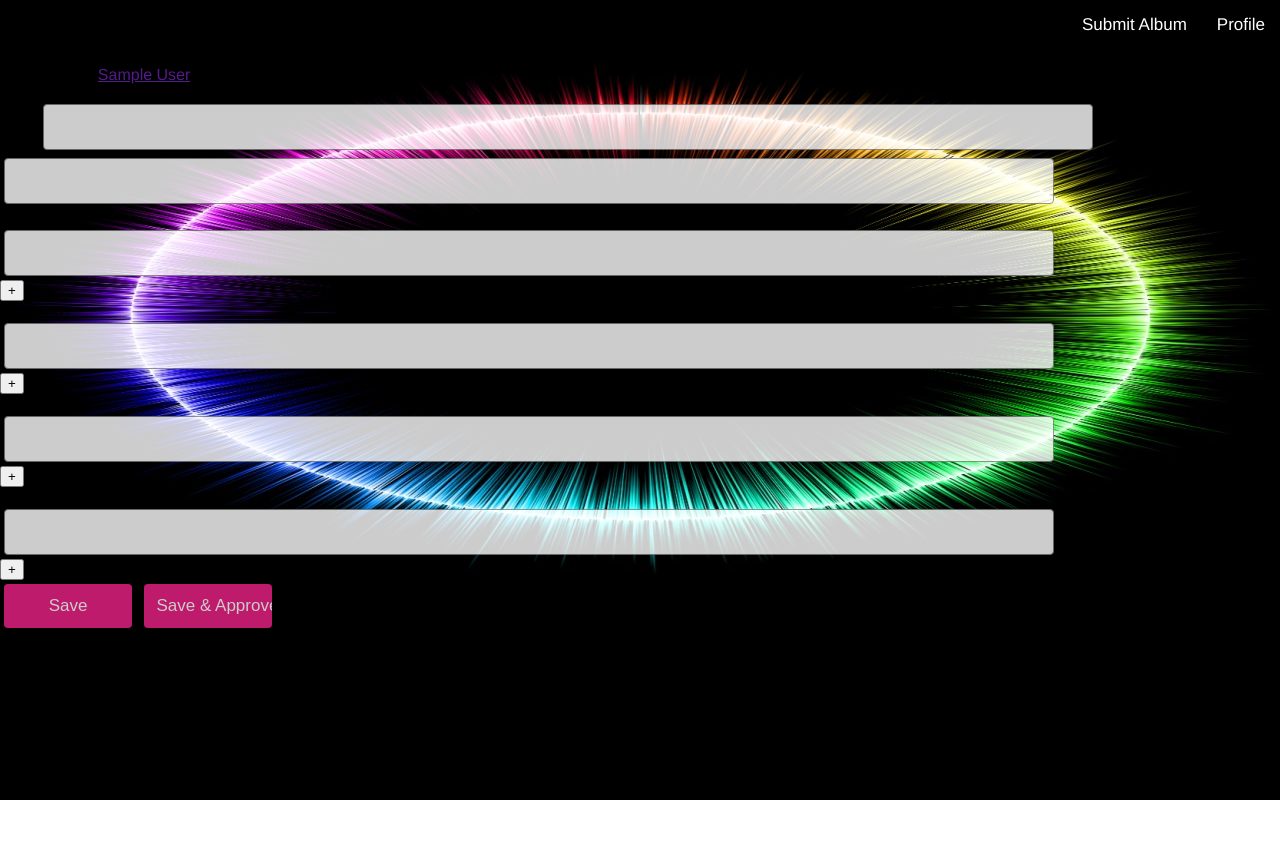
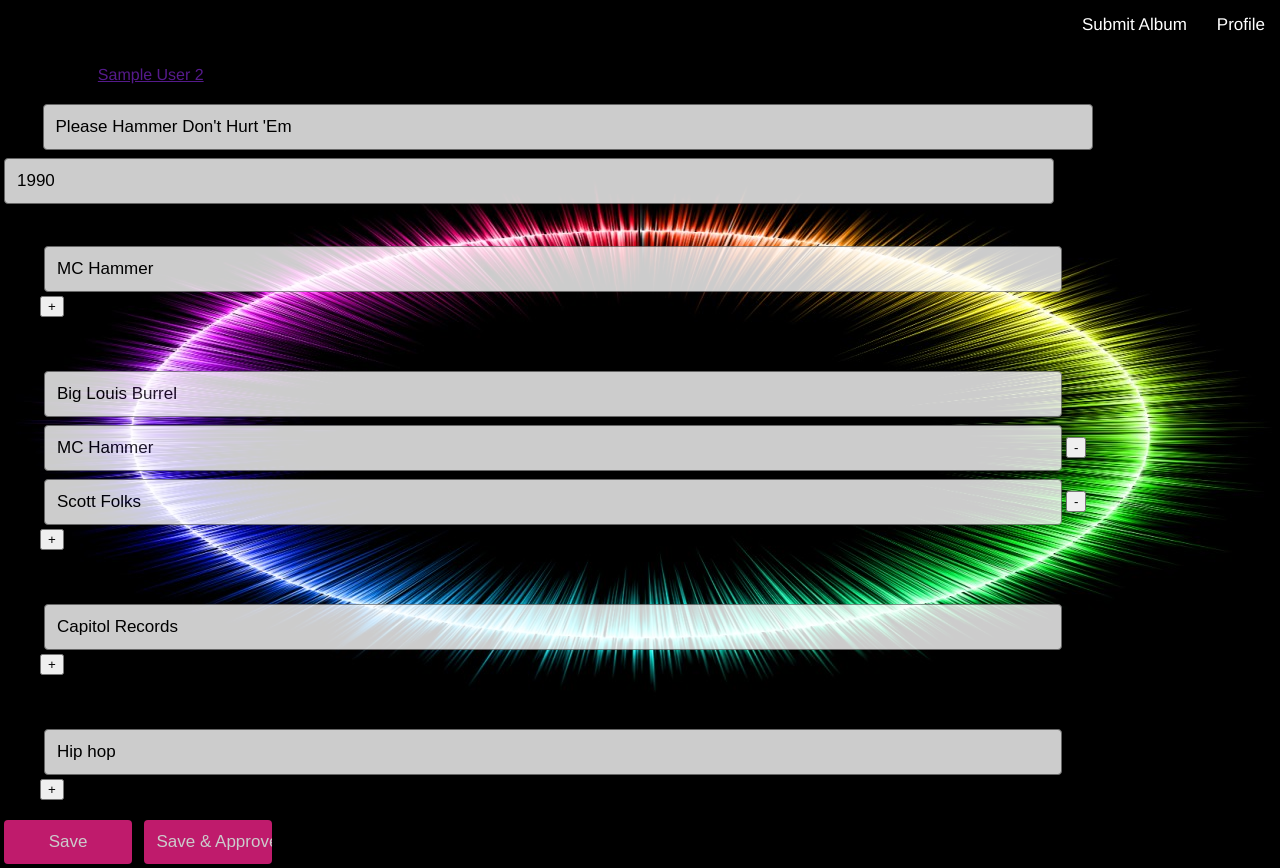
Before and after one commit to NoteWorthy-Team/NoteWorthy, a plain HTML site: page admin-album-editor.html in a window 1280 px wide. Before the commit the page ends 800 px from the top, so only its background shows below. Drawn offline with Linux system fonts and the light colour scheme.

Commit message:
Populate admin album submission editor form when page loads.

```diff
--- a/AlbumEditor.js
+++ b/AlbumEditor.js
@@ -12,21 +12,26 @@
     e.preventDefault();
     const clickedButton = e.target;
     const parentList = clickedButton.parentElement;
+    addFieldToElement(parentList);
 
-    const newTextInput = document.createElement("input");
-    newTextInput.type = "text";
-    newTextInput.className = "albumInfoInput";
-    const newContainer = document.createElement("div");
+}
+
+function addFieldToElement(element) {
+    const plusButton = element.getElementsByClassName("addInputButton")[0]; //There always be exactly one per div
+    const newField = document.createElement("input");
+    newField.type = "text";
+    newField.className = "albumInfoInput";
+    const newContainer = document.createElement("li");
     newContainer.className = "inputContainer";
-    newContainer.appendChild(newTextInput);
-    parentList.insertBefore(newContainer, clickedButton);
-    const removeButton = document.createElement("button");
-    removeButton.type="button";
-    removeButton.class="removeInputButton";
+    newContainer.appendChild(newField);
+    element.insertBefore(newContainer, plusButton);
+    const minusButton = document.createElement("button");
+    minusButton.type="button";
+    minusButton.class="removeInputButton";
     const removeButtonText = document.createTextNode("-");
-    removeButton.appendChild(removeButtonText);
-    newContainer.appendChild(removeButton);
-    removeButton.addEventListener("click", removeField);
+    minusButton.appendChild(removeButtonText);
+    newContainer.appendChild(minusButton);
+    minusButton.addEventListener("click", removeField);
 }
 
 function removeField(e) {
@@ -36,6 +41,146 @@
     parentList.removeChild(container);
 }
 
+function populateForm() {
+    const submitterNameLink = document.getElementById("submitterName");
+    const submissionDateSpan = document.getElementById("submissionDate");
+    album = getAlbumData();
+    const submitterNameText = document.createTextNode(album.submitter.name);
+    submitterNameLink.appendChild(submitterNameText);
+    const submissionDateText = document.createTextNode(album.submissionDate);
+    submissionDateSpan.appendChild(submissionDateText);
+    populateTitleField(album);
+    populateYearField(album);
+    populateArtistList(album);
+    populateProducerList(album);
+    populateLabelList(album);
+    populateGenreList(album);
+
+    populateTrackList();
+}
+function populateTitleField(album) {
+    titleField = document.getElementById("albumTitle");
+    titleField.value = album.title;
+}
+function populateYearField(album) {
+    yearField = document.getElementById("albumYear");
+    yearField.value = album.year;
+}
+
+function populateArtistList(album) {
+    const artistList = document.getElementById("artistList");
+    populateListElement(artistList, album.artist);
+
+}
+
+function populateProducerList(album) {
+    const producerList = document.getElementById("producerList");
+    populateListElement(producerList, album.producer);
+}
+
+function populateLabelList(album) {
+    const labelList = document.getElementById("labelList");
+    populateListElement(labelList, album.label);
+}
+function populateGenreList(album) {
+    const genreList = document.getElementById("genreList");
+    populateListElement(genreList, album.genre);
+}
+function populateTrackList(album) {
+    const albumTrackList = document.getElementById("albumTrackList");
+    throw "Not implemented";
+}
+
+function populateListElement(element, data) {
+    if (Array.isArray(data)) {
+        populateListElementFromArray(element, data);
+    } else {
+        const li = element.firstElementChild;
+        const input = li.getElementsByTagName("input")[0];
+        input.value = data;
+    }
+}
+/**
+ * Fills in an expanding list element with data from an array.
+ * Creates one input field from each array item using the item's
+ * toString method.
+ * @param {*} element
+ * @param {array of object} data
+ */
+function populateListElementFromArray(element, data) {
+    let i;
+    let nextLi = element.firstElementChild;
+    for (i = 0; i < data.length; i++){
+        const input = nextLi.getElementsByTagName("input")[0];
+        input.value = data[i];
+        if (i + 1 < data.length) {
+            addFieldToElement(element);
+            nextLi = nextLi.nextElementSibling;
+        }
+    }
+}
+
+function getAlbumData() {
+    /// Gets album data from server
+    // code below requires server call
+    return album2;
+}
 window.onbeforeunload = function(){
+    /// Warn the user data might not be saved before closing the page.
     return true;
 };
+
+//---------------------------------------------------
+//Sample data for the album editor in lieue of
+//pulling this information from a database.
+
+//Simple track class
+//The fields here are only what the album editor
+//requires.
+class Track {
+    constructor(name, runtime){
+        this.name = name;
+        this.runtime = runtime;
+    }
+}
+//Simple user class, as above;
+class User {
+    constructor (name) {
+        this.name = name;
+    }
+}
+
+let albumCount = 0;
+class Album {
+    constructor(title, artist, producer, year, genre, label, runtime, tracklisting, submitter) {
+        this.albumId = albumCount;
+        albumCount++;
+        this.title=title;
+        this.artist=artist;
+        this.producer=producer;
+        this.year=year;
+        this.genre=genre;
+        this.label=label;
+        this.runtime=runtime;
+        this.tracklisting=tracklisting;
+        this.avgRating=null;
+        this.submitter = submitter;
+        this.submissionDate = new Date();
+    }
+}
+const trackListing1 = [
+    new Track("Intro", "3:09"),
+    new Track("Markadelic", "2:36"),
+    new Track("Remark Request", "2:53")];
+const trackListing2 = [
+    new Track("Here Comes the Hammer", "4:32"),
+    new Track("U Can't Touch This", "4:17"),
+    new Track("Have You Seen Her", "4:42")];
+const sampleUser1 = new User("Sample User 1");
+const sampleUser2 = new User("Sample User 2")
+const album1 = new Album("Bahen...", "NoteWorthy", "NoteWorthy", "2020", "Rock", "MarkUs Records", "29:34", trackListing1, sampleUser1);
+const album2 = new Album("Please Hammer Don't Hurt 'Em", ["MC Hammer"], ["Big Louis Burrel", "MC Hammer", "Scott Folks"], "1990", ["Hip hop"], ["Capitol Records"], "59:04", trackListing2, sampleUser2);
+const sampleSubmissions = [album1, album2];
+//---------------------------------------------------
+
+document.onload = populateForm();
--- a/admin-album-editor.html
+++ b/admin-album-editor.html
@@ -12,7 +12,7 @@
     <nav-bar></nav-bar>
 
     <section>
-        <p id="submissionInfo">Submitted by <a id="submitterName" href="">Sample User</a> on <span id="submissionDate"></span></p>
+        <p id="submissionInfo">Submitted by <a id="submitterName" href=""></a> on <span id="submissionDate"></span></p>
     </section>
     <form autocomplete="off" action="" method="POST">
         <label for="albumTitle">Title:</label>
@@ -20,44 +20,44 @@
         <label for="albumYear">Year:</label>
         <input type="text" id="albumYear">
         <div id="artists">
-        <label for="artistList">Artist:</label>
-            <div id="artistList">
-                <div class="inputContainer">
+            <label for="artistList">Artist:</label>
+            <ul id="artistList">
+                <li class="inputContainer">
                     <input type="text" class="albumInfoInput">
-                </div>
+                </li>
                 <button type="button" class="addInputButton" id="addArtistButton">+</button>
-            </div>
+            </ul>
         </div>
         <div id="producers">
             <label for="producerList">Producer: </label>
-            <div id="producerList">
-                <div class="inputContainer">
+            <ul id="producerList">
+                <li class="inputContainer">
                     <input type="text" class="albumInfoInput">
-                </div>
+                </li>
                 <button type="button" class="addInputButton" id="addProducerButton">+</button>
-            </div>
+            </ul>
         </div>
         <div id="albumLabels">
             <label for="labelList">Label:</label>
-            <div id="labelList">
-                <div class="inputContainer">
+            <ul id="labelList">
+                <li class="inputContainer">
                     <input type="text" class="albumInfoInput">
-                </div>
+                </li>
                 <button type="button" class="addInputButton" id="addLabelButton">+</button>
-            </div>
+            </ul>
         </div>
         <div id="genres">
             <label for="genreList">Genre:</label>
-            <div id="genreList">
-                <div class="inputContainer">
+            <ul id="genreList">
+                <li class="inputContainer">
                     <input type="text" class="albumInfoInput">
-                </div>
+                </li>
                 <button type="button" class="addInputButton" id="addGenreButton">+</button>
-            </div>
+            </ul>
         </div>
-        <div id="albumTrackList">
+        <ul id="albumTrackList">
             <!--TODO-->
-        </div>
+        </ul>
 
         <input type="submit" value="Save">
         <input type="submit" value="Save & Approve">
```
